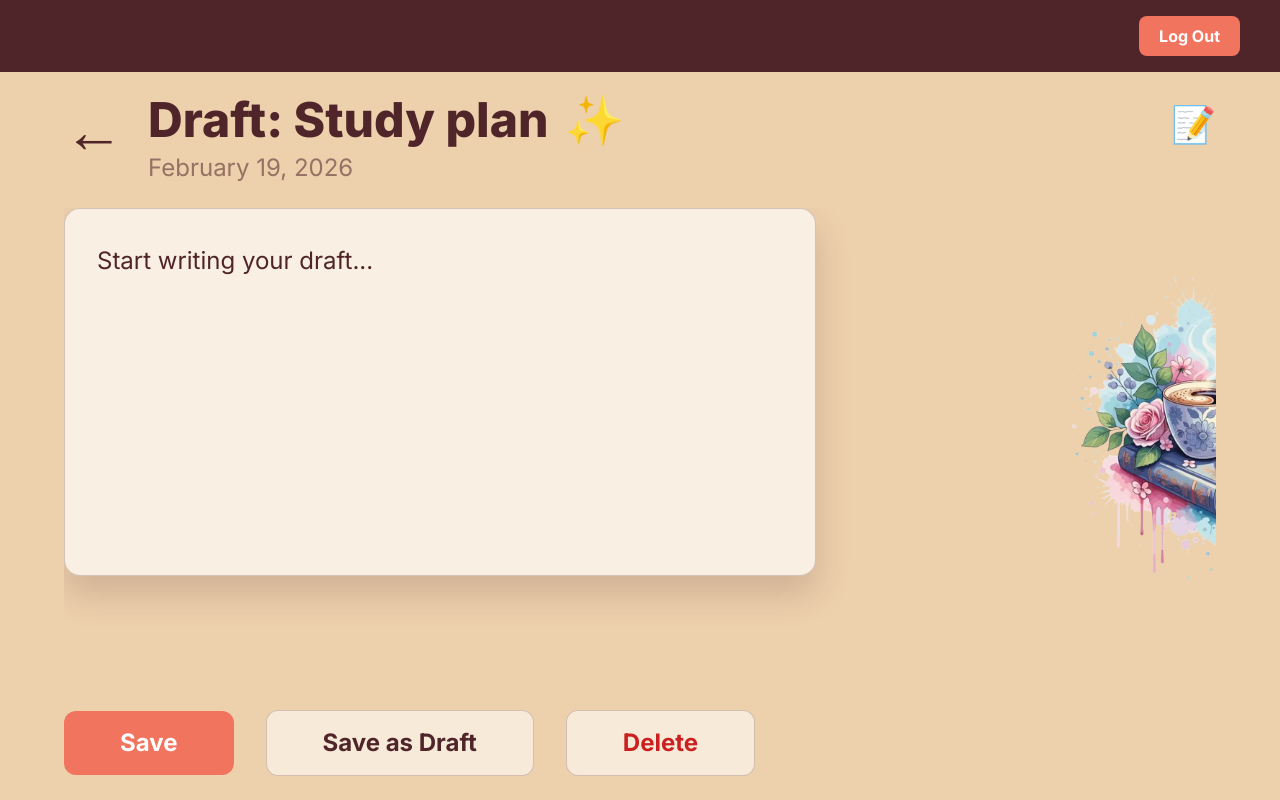
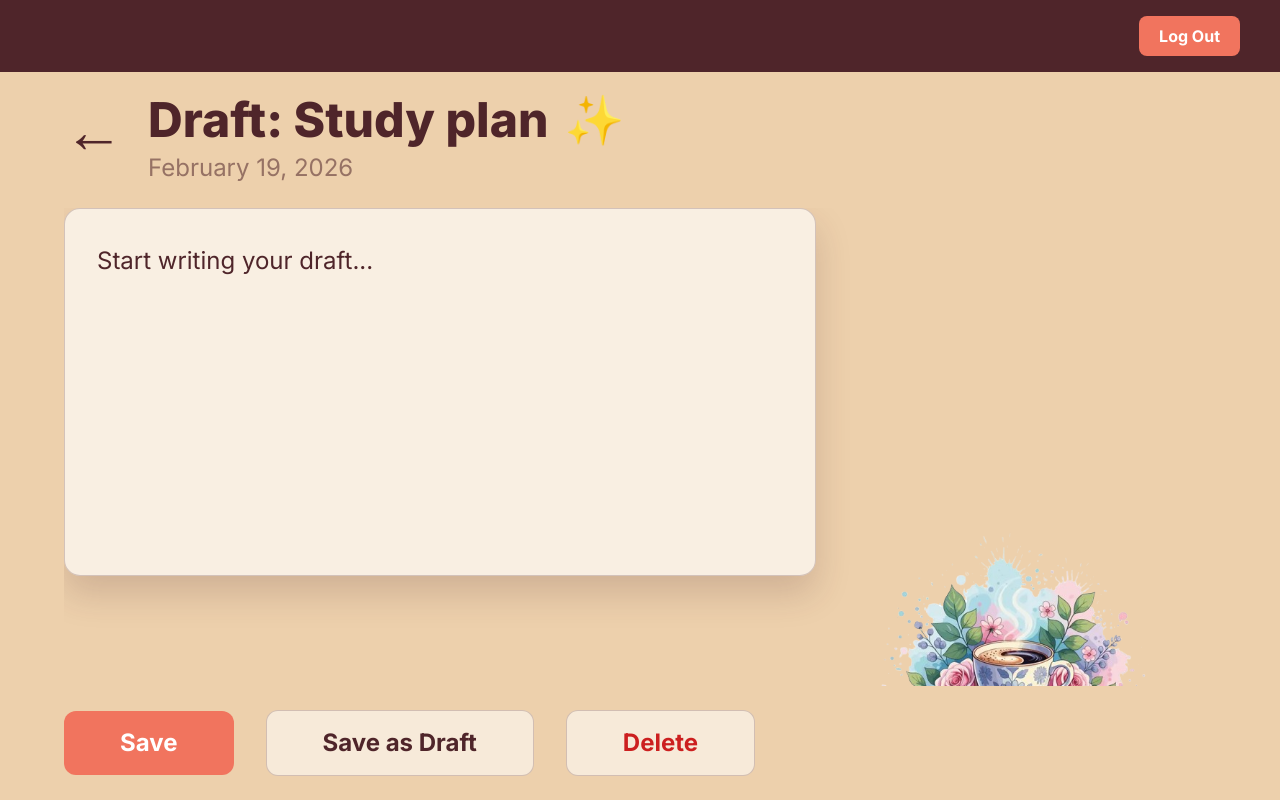
Before and after one commit to yeansreymom25-eng/daily-journal, a Next.js app: page /drafts/1 in a window 1280 px wide. Built offline with nearby package versions, Linux system fonts and the light colour scheme.

Commit message:
fix draft detail uuid crash and fit to one screen

```diff
--- a/app/drafts/[id]/page.tsx
+++ b/app/drafts/[id]/page.tsx
@@ -141,9 +141,6 @@ export default function DraftDetailPage() {
               </div>
             </div>
 
-            <div className="text-4xl mt-2" style={{ color: COLORS.text }}>
-              📝
-            </div>
           </div>
 
           {/* Content Row */}
@@ -178,8 +175,8 @@ export default function DraftDetailPage() {
                 draggable={false}
                 style={{
                   position: "absolute",
-                  right: "-170px", // ✅ more to the right
-                  top: "40px",
+                  right: "20px", // more to the right
+                  top: "300px",
                   width: "560px",
                   height: "auto",
                   pointerEvents: "none",
```
